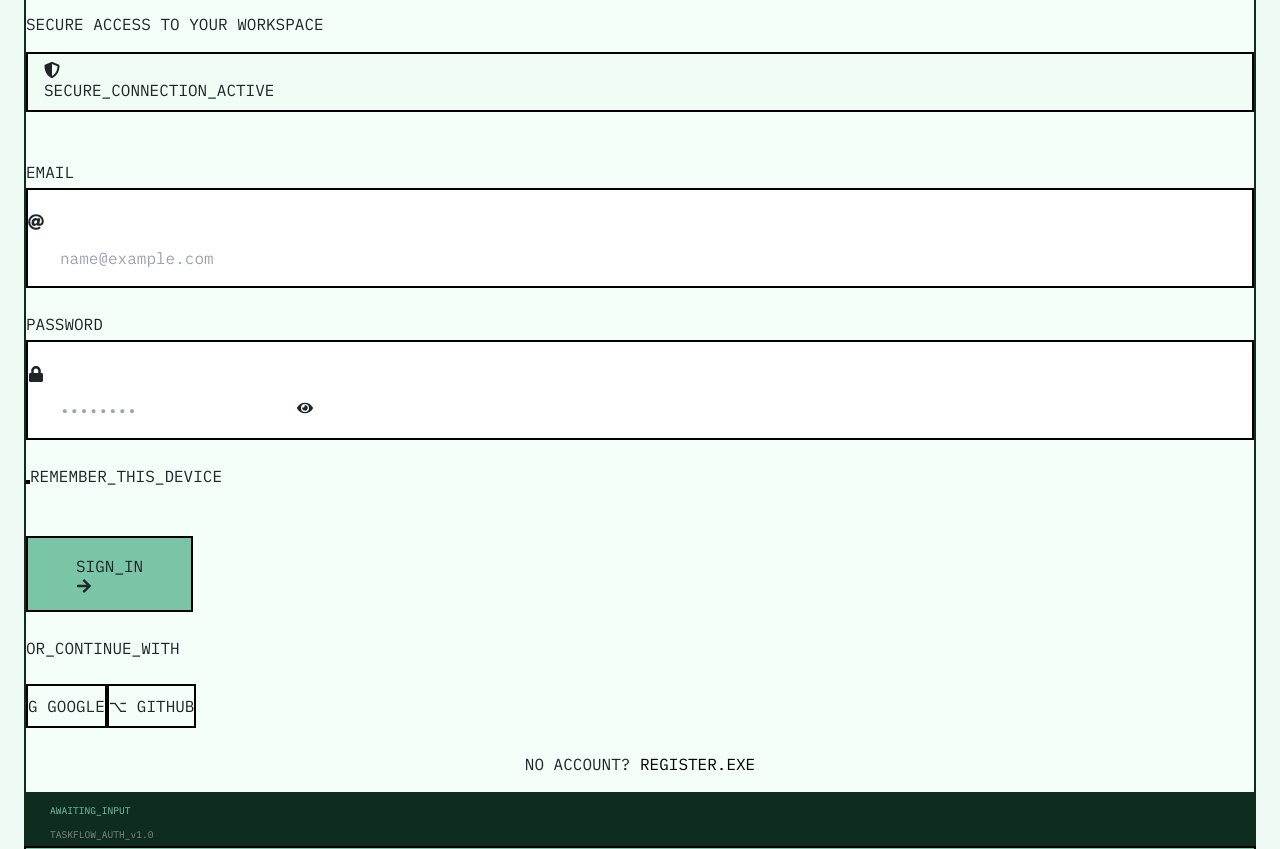
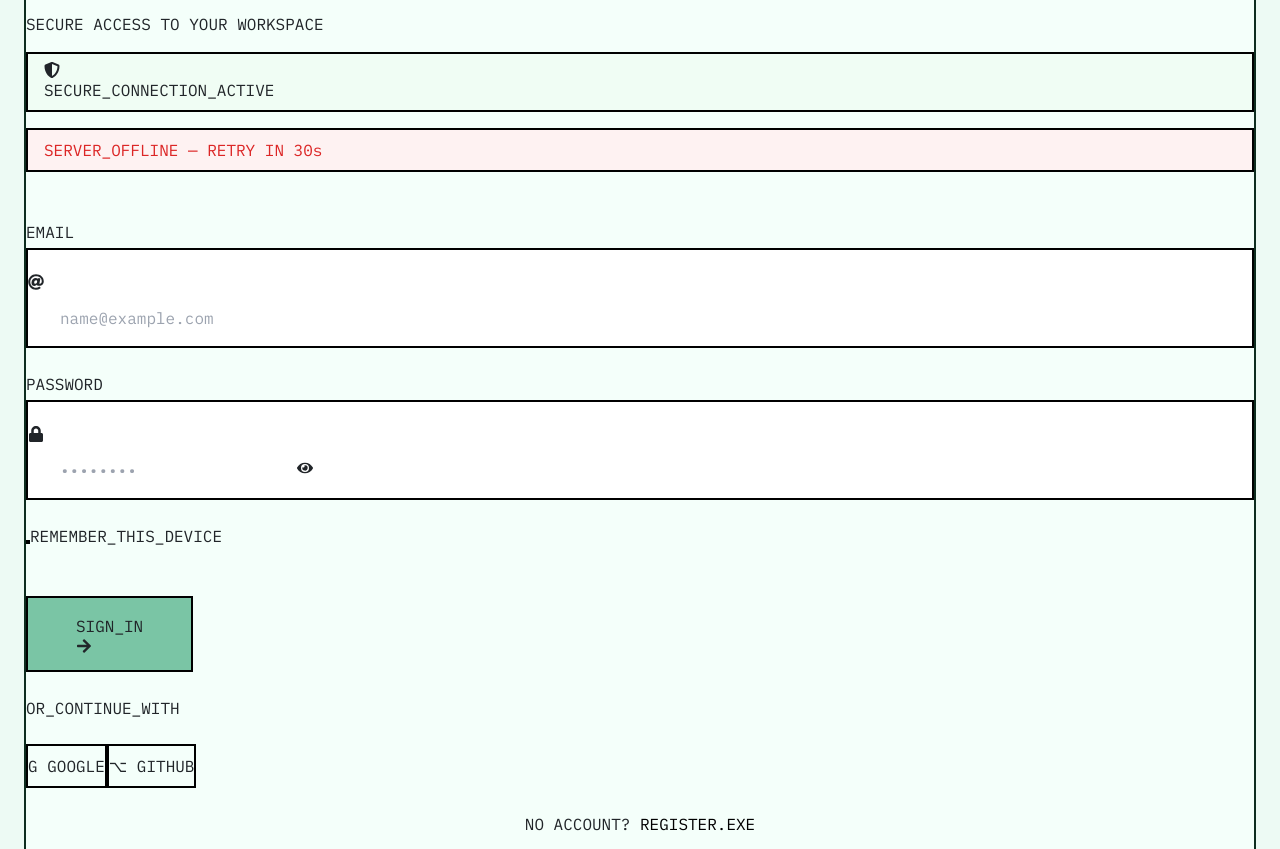
Before and after one commit to gaikwadrohith/TASKFLOW_V1.0.EXE, a React (Vite) app: page /login in a window 1280 px wide. Shown: the part 1045-1894 px from the top of the page. Built offline with nearby package versions, Linux system fonts and the light colour scheme; no server answers.

Commit message:
fix: wrap setState in setTimeout inside useEffect

```diff
--- a/src/components/auth/Login.jsx
+++ b/src/components/auth/Login.jsx
@@ -5,7 +5,7 @@ import { motion as Motion } from "framer-motion";
 import AuthLayout from "./AuthLayout";
 import api from "../../services/api";
 import { FaAt, FaLock, FaArrowRight, FaEye, FaEyeSlash, FaShieldAlt } from "react-icons/fa";
-import { useState } from "react";
+import { useState, useEffect } from "react";
 
 function Field({ name, type, placeholder, icon, formik, toggleShow, showPassword }) {
   return (
@@ -38,6 +38,7 @@ export default function Login({ setAuth }) {
   const navigate = useNavigate();
   const [showPassword, setShowPassword] = useState(false);
   const [remember, setRemember] = useState(false);
+  const [serverStatus, setServerStatus] = useState("waking");
 
   const formik = useFormik({
     initialValues: { email: "", password: "" },
@@ -63,17 +64,24 @@ export default function Login({ setAuth }) {
           alert("INVALID CREDENTIALS");
         }
       } catch {
-        alert("CONNECTION ERROR — IS SERVER RUNNING?");
+        alert("SERVER_UNAVAILABLE — TRY AGAIN IN 30 SECONDS");
       }
     },
   });
 
-  useState(() => {
+  useEffect(() => {
     const remembered = localStorage.getItem("remembered_email");
     if (remembered) {
-      formik.setFieldValue("email", remembered);
-      setRemember(true);
+      setTimeout(() => {
+        formik.setFieldValue("email", remembered);
+        setRemember(true);
+      }, 0);
     }
+
+    api
+      .get("/users")
+      .then(() => setServerStatus("ready"))
+      .catch(() => setServerStatus("error"));
   }, []);
 
   const getStrength = (pwd) => {
@@ -89,10 +97,36 @@ export default function Login({ setAuth }) {
   return (
     <AuthLayout title="LOGIN">
       <Motion.div initial={{ opacity: 0, y: 8 }} animate={{ opacity: 1, y: 0 }} transition={{ delay: 0.1 }}>
-        <div className="flex items-center gap-2 border-2 border-black px-3 py-2 mb-5" style={{ background: "#f0fdf4" }}>
+        {/* Security badge */}
+        <div className="flex items-center gap-2 border-2 border-black px-3 py-2 mb-3" style={{ background: "#f0fdf4" }}>
           <FaShieldAlt className="text-green-600 text-xs" />
           <span className="text-xs tracking-widest text-green-700 font-bold">SECURE_CONNECTION_ACTIVE</span>
           <span className="ml-auto w-2 h-2 bg-green-500 rounded-full animate-pulse" />
+        </div>
+
+        {/* Server status */}
+        <div
+          className="flex items-center gap-2 border-2 border-black px-3 py-2 mb-5"
+          style={{
+            background: serverStatus === "ready" ? "#f0fdf4" : serverStatus === "error" ? "#fef2f2" : "#fefce8",
+          }}
+        >
+          <span
+            className="w-2 h-2 rounded-full flex-shrink-0 animate-pulse"
+            style={{
+              background: serverStatus === "ready" ? "#16a34a" : serverStatus === "error" ? "#dc2626" : "#ca8a04",
+            }}
+          />
+          <span
+            className="text-xs tracking-widest font-bold"
+            style={{
+              color: serverStatus === "ready" ? "#16a34a" : serverStatus === "error" ? "#dc2626" : "#ca8a04",
+            }}
+          >
+            {serverStatus === "ready" && "SERVER_ONLINE — READY TO LOGIN"}
+            {serverStatus === "waking" && "SERVER_WAKING_UP — PLEASE WAIT..."}
+            {serverStatus === "error" && "SERVER_OFFLINE — RETRY IN 30s"}
+          </span>
         </div>
 
         <Field name="email" type="email" placeholder="name@example.com" icon={<FaAt />} formik={formik} />
@@ -136,11 +170,11 @@ export default function Login({ setAuth }) {
         <button
           type="button"
           onClick={formik.handleSubmit}
-          disabled={formik.isSubmitting}
-          className="w-full flex items-center justify-between border-2 border-black px-5 py-3 font-bold text-sm tracking-widest hover:bg-black hover:text-white transition-all group"
+          disabled={formik.isSubmitting || serverStatus === "waking"}
+          className="w-full flex items-center justify-between border-2 border-black px-5 py-3 font-bold text-sm tracking-widest hover:bg-black hover:text-white transition-all group disabled:opacity-50 disabled:cursor-not-allowed"
           style={{ background: "var(--pink)" }}
         >
-          <span>{formik.isSubmitting ? "AUTHENTICATING..." : "SIGN_IN"}</span>
+          <span>{formik.isSubmitting ? "AUTHENTICATING..." : serverStatus === "waking" ? "WAITING_FOR_SERVER..." : "SIGN_IN"}</span>
           <FaArrowRight className="text-xs group-hover:translate-x-1 transition-transform" />
         </button>
 
```
